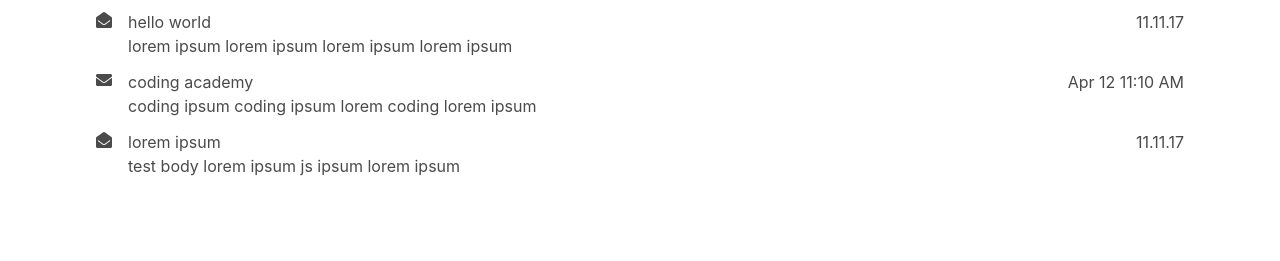
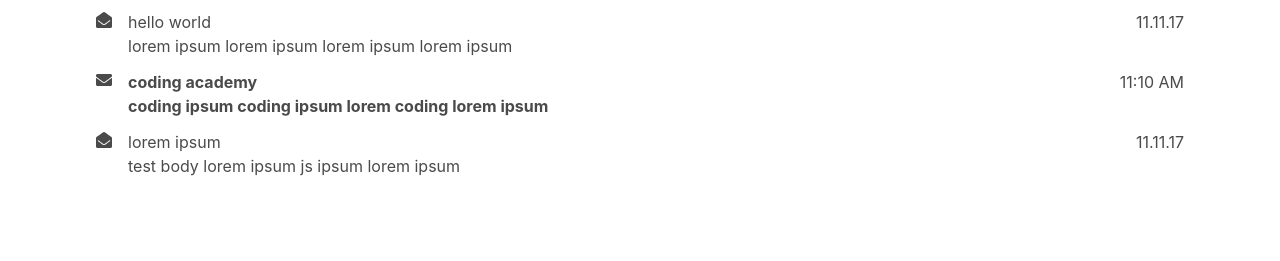
Before and after one commit to chenmu10/vue-mail-maps, a plain HTML site: page index.html in a window 1280 px wide. Both pictures are taken after a click on the link "Email". Shown: the part 338-599 px from the top of the page. Drawn offline with nearby package versions, Linux system fonts and the light colour scheme.

Commit message:
added icons for read/unread moment js

```diff
--- a/css/helpers.css
+++ b/css/helpers.css
@@ -10,6 +10,9 @@
     padding: 0;
 }
 
+.bold {
+    font-weight: bold;
+}
 
 /*---flex---*/
 
--- a/js/cmps/email/email-list.js
+++ b/js/cmps/email/email-list.js
@@ -9,7 +9,7 @@ export default {
 
          <ul>
                 <li v-for="(email, idx) in emails" :key="email.id">
-                  <email-preview :email="email" @click.native="emitSelected(idx)"> </email-preview>
+                  <email-preview :email="email" @click.native="emitSelected(idx)" > </email-preview>
                 </li>
         </ul>
     </section>
--- a/js/cmps/email/email-preview.js
+++ b/js/cmps/email/email-preview.js
@@ -1,16 +1,22 @@
 export default {
-    props: {email:{type: Object, required: true}},
+  props: { email: { type: Object, required: true } },
 
-   template:`
+  template: `
 <article class="media">
-  <figure class="media-left">
-    <p  class="icon is-small">
-      <i v-if="email.isRead" class="fas fa-envelope-open"></i>
-      <i v-else="!email.isRead" class="fas fa-envelope"></i>
+  <figure v-if="email.isRead" class="media-left">
+    <p class="icon is-small">
+      <!-- <i class="fas" :class="email.isRead? 'fa-envelope-open' : 'fa-envelope'" ></i> -->
+      <i class="fas fa-envelope-open" ></i>
+    </p>
+  </figure>
+  <figure v-else class="media-left">
+    <p class="icon is-small">
+      <!-- <i class="fas" :class="email.isRead? 'fa-envelope-open' : 'fa-envelope'" ></i> -->
+      <i class="fas fa-envelope" ></i>
     </p>
   </figure>
   <div class="media-content">
-    <div class="content">
+    <div :class={bold:!email.isRead,danger:email.isRead} class="content">
       <p>
         {{email.subject}}
         <br>
--- a/js/pages/email/email-app.js
+++ b/js/pages/email/email-app.js
@@ -41,7 +41,9 @@ export default {
     ,
     methods: {
         selectEmail(idx) {
-            this.selectedEmail = this.emails[idx]
+            this.selectedEmail = this.emails[idx];
+            this.selectedEmail.isRead = true;
+
         },
         setFilter(filterBy) {
             this.filter = filterBy;
--- a/js/services/email/email.service.js
+++ b/js/services/email/email.service.js
@@ -17,7 +17,7 @@ var dummyDB = [
         subject: 'coding academy',
         body: 'coding ipsum coding ipsum lorem coding lorem ipsum',
         isRead: false,
-        sentAt: moment().format('MMM DD h:mm A')
+        sentAt: moment(Date.now()).format('LT')
     },
     {
         id: 3,
```
